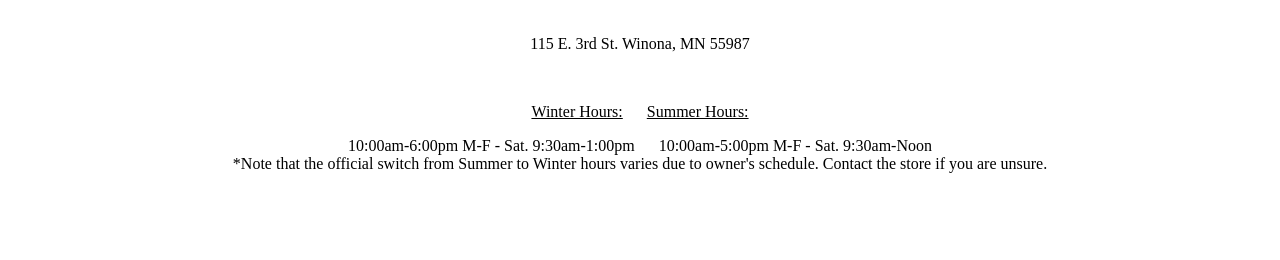
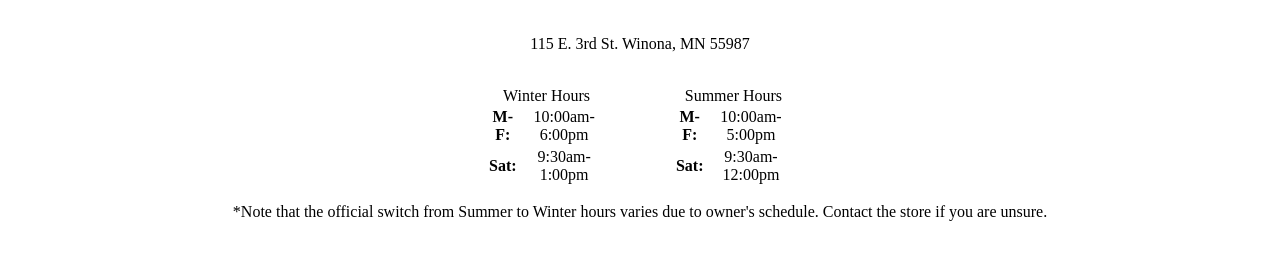
Before and after one commit to Larry-vt/410FinalProject, a plain HTML site: page hardts.html in a window 1280 px wide. Shown: the part 132-392 px from the top of the page. Drawn offline with Linux system fonts and the light colour scheme.

Commit message:
added table for hours

```diff
--- a/Hardts.css
+++ b/Hardts.css
@@ -29,3 +29,20 @@
   .tab button.active {
     background-color: #841b1b;
   }
+
+  /*seperates the 2 columns for the hours */
+  .hours {
+    display: flex;
+    justify-content: center;
+  }
+
+  .row {
+    display: flex;
+    justify-content: center;
+    column-gap: 20%;
+  }
+
+  .column {
+    flex: 50%;
+    flex-grow: 1;
+  }
--- a/hardts.html
+++ b/hardts.html
@@ -28,10 +28,26 @@
 	<p>115 E. 3rd St.
 	Winona, MN 55987</p><br>
 
-	<p><u>Winter Hours:</u>&nbsp;&nbsp;&nbsp;&nbsp;&nbsp;&nbsp;<u>Summer Hours:</u><br></p>
-	<p>10:00am-6:00pm M-F - Sat. 9:30am-1:00pm&nbsp;&nbsp;&nbsp;&nbsp;&nbsp;&nbsp;10:00am-5:00pm M-F - Sat. 9:30am-Noon<br>
-	*Note that the official switch from Summer to Winter hours varies due to owner's schedule. Contact the store if you are unsure.</p>
+	<div class="hours">
+		<div class="row">
+			<div class="column">
+				<table>
+					<caption>Winter Hours</caption>
+					<tr><th>M-F: </th> <td>10:00am-6:00pm</td></tr>
+					<tr><th>Sat: </th><td>9:30am-1:00pm</td></tr>
+				</table>
+			</div>
+			<div class="column">
+				<table>
+					<caption>Summer Hours</caption>
+					<tr><th>M-F: </th><td>10:00am-5:00pm</td></tr>
+					<tr><th>Sat: </th><td>9:30am-12:00pm</td></tr>
+				</table>
+			</div>
+		</div>
+	</div>
 
+	<p>*Note that the official switch from Summer to Winter hours varies due to owner's schedule. Contact the store if you are unsure.</p>
 
 </body>
 </html>
```
